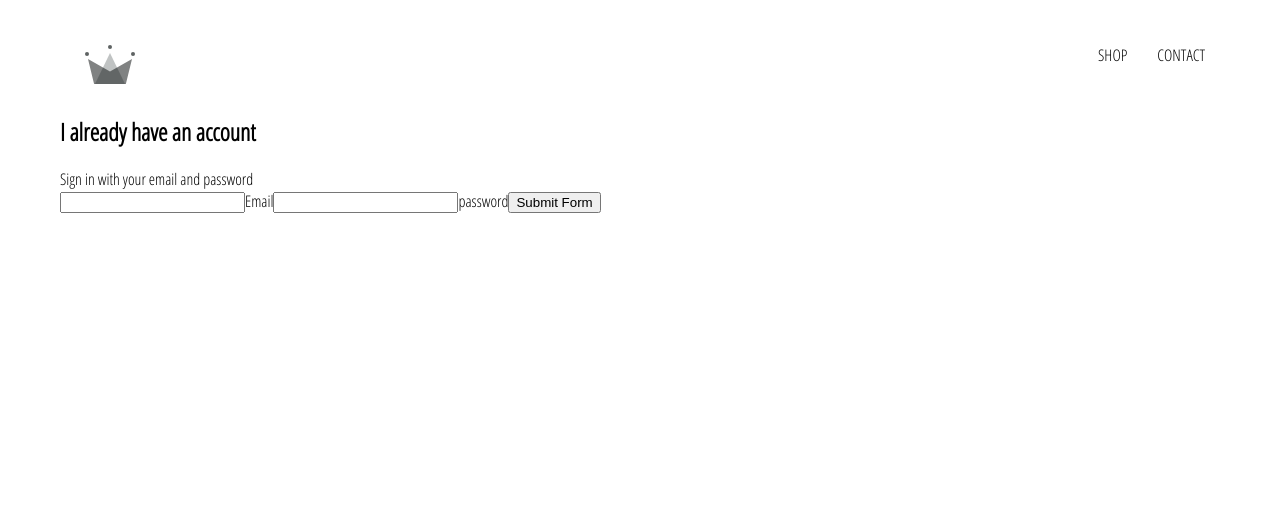
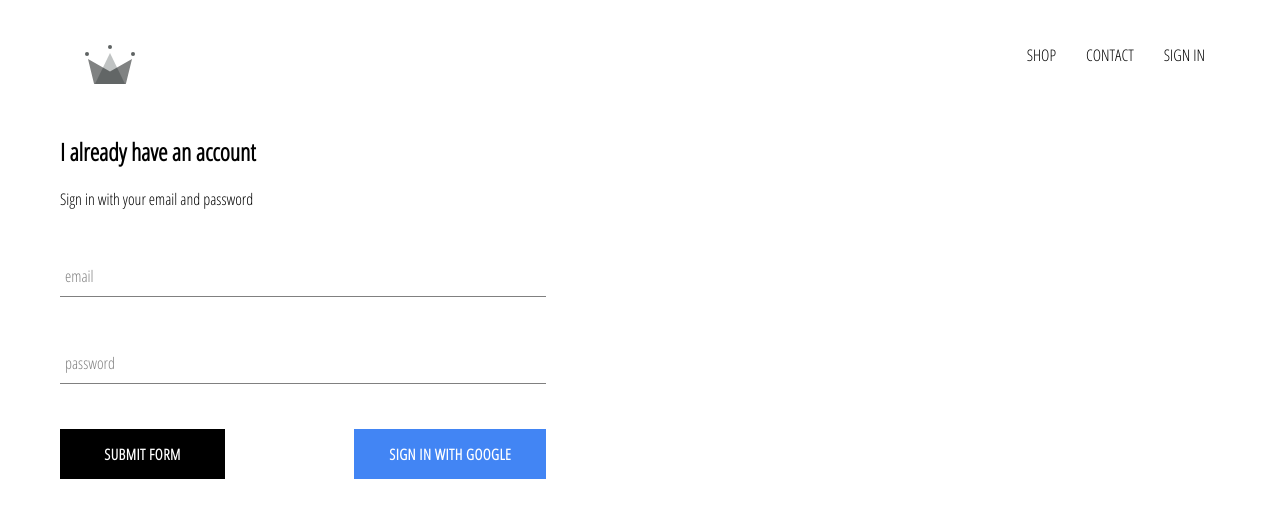
Before and after one commit to Hchaichi94/clothing-store, a React (Create React App) app: page /signin in a window 1280 px wide. Shown: the top 518 px of the page. Built offline with nearby package versions, Linux system fonts and the light colour scheme; no server answers.

Commit message:
add firebase

```diff
--- a/package.json
+++ b/package.json
@@ -6,6 +6,7 @@
     "@testing-library/jest-dom": "^4.2.4",
     "@testing-library/react": "^9.3.2",
     "@testing-library/user-event": "^7.1.2",
+    "firebase": "^7.12.0",
     "node-sass": "^4.13.1",
     "react": "^16.13.0",
     "react-dom": "^16.13.0",
--- a/src/App.css
+++ b/src/App.css
@@ -2,7 +2,11 @@
   font-family: "Open Sans Condensed";
   padding: 20px 60px;
 }
-a{
+a {
   text-decoration: none;
   color: black;
 }
+
+* {
+  box-sizing: border-box;
+}
--- a/src/App.js
+++ b/src/App.js
@@ -5,11 +5,34 @@
 import { Switch, Route } from 'react-router-dom'
 import Header from './components/header/header.component'
 import SignInAndSignUpPage from './pages/sign-in-sign-up/sign-in-sign-up.component'
+import { auth } from './firebase/firebase.utlis'
 
-function App() {
+class App extends React.Component {
+  constructor() {
+    super();
+    this.state = {
+      currentUser: null
+    }
+  }
+  unsubscribeFromAuth = null;
+
+  componentDidMount() {
+    this.unsubscribeFromAuth = auth.onAuthStateChanged(user => {
+      this.setState({ currentUser: user })
+      console.log(user)
+
+    })
+  }
+
+
+  componentWillUnmount() {
+    this.unsubscribeFromAuth();
+  }
+  render() {
+
     return (
       <div>
-      <Header />
+        <Header currentUser={this.state.currentUser} />
         <Switch>
           <Route exact path='/' component={HomePage} />
           <Route exact path='/shop' component={ShopPage} />
@@ -20,4 +43,7 @@
     );
   }
 
+
+}
+
 export default App;
--- /dev/null
+++ b/src/components/custom-button/custom-button.component.jsx
@@ -0,0 +1,13 @@
+import React from "react";
+import "./custom-button.styles.scss";
+
+const CustomButton = ({ children, isGoogleSignIn, ...otherProps }) => (
+  <button
+    className={`${isGoogleSignIn ? "google-sign-in" : ""} custom-button`}
+    {...otherProps}
+  >
+    {children}
+  </button>
+);
+
+export default CustomButton;
--- /dev/null
+++ b/src/components/custom-button/custom-button.styles.scss
@@ -0,0 +1,31 @@
+.custom-button {
+  min-width: 165px;
+  width: auto;
+  height: 50px;
+  letter-spacing: 0.5px;
+  line-height: 50px;
+  padding: 0 35px 0 35px;
+  font-size: 15px;
+  background-color: black;
+  color: white;
+  text-transform: uppercase;
+  font-family: "Open Sans Condensed";
+  font-weight: bolder;
+  border: none;
+  cursor: pointer;
+
+  &:hover {
+    background-color: white;
+    color: black;
+    border: 1px solid black;
+  }
+
+  &.google-sign-in {
+    background-color: #4285f4;
+    color: white;
+    &:hover {
+      background-color: #357ae8;
+      border: none;
+    }
+  }
+}
--- /dev/null
+++ b/src/components/form-input/form-input.component.jsx
@@ -0,0 +1,17 @@
+import React from "react";
+import "./form-input.styles.scss";
+
+const FormInput = ({ handleChange, label, ...otherProps }) => (
+  <div className="group">
+    <input className="form-input" onChange={handleChange} {...otherProps} />
+    {label ? (
+      <label
+        className={`${otherProps.value.lenght ? "shrink" : ""}form-input-label`}
+      >
+        {label}
+      </label>
+    ) : null}
+  </div>
+);
+
+export default FormInput;
--- /dev/null
+++ b/src/components/form-input/form-input.styles.scss
@@ -0,0 +1,54 @@
+$sub-color: grey;
+$main-color: black;
+
+@mixin shrinkLabel {
+  top: -14px;
+  font-size: 12px;
+  color: $main-color;
+}
+
+.group {
+  position: relative;
+  margin: 45px 0;
+
+  .form-input {
+    background: none;
+    background-color: white;
+    color: $sub-color;
+    font-size: 18px;
+    padding: 10px 10px 10px 5px;
+    display: block;
+    width: 100%;
+    border: none;
+    border-radius: 0;
+    border-bottom: 1px solid $sub-color;
+    margin: 25px 0;
+
+    &:focus {
+      outline: none;
+    }
+
+    &:focus ~ .form-input-label {
+      @include shrinkLabel();
+    }
+  }
+
+  input[type="password"] {
+    letter-spacing: 0.3em;
+  }
+
+  .form-input-label {
+    color: $sub-color;
+    font-size: 16px;
+    font-weight: normal;
+    position: absolute;
+    pointer-events: none;
+    left: 5px;
+    top: 10px;
+    transition: 300ms ease all;
+
+    &.shrink {
+      @include shrinkLabel();
+    }
+  }
+}
--- a/src/components/header/header.component.jsx
+++ b/src/components/header/header.component.jsx
@@ -2,8 +2,9 @@
 import "./header.styles.scss";
 import { Link } from "react-router-dom";
 import { ReactComponent as Logo } from "../../assets/crown.svg";
+import { auth } from "../../firebase/firebase.utlis";
 
-const Header = () => (
+const Header = ({ currentUser }) => (
   <div className="header">
     <Link className="logo-container" to="/">
       <Logo className="logo" />
@@ -16,6 +17,15 @@
       <Link className="option" to="/shop">
         CONTACT
       </Link>
+      {currentUser ? (
+        <div className="option" onClick={() => auth.signOut()}>
+          SIGN OUT
+        </div>
+      ) : (
+        <Link className="option" to="/signin">
+          SIGN IN
+        </Link>
+      )}
     </div>
   </div>
 );
--- a/src/components/header/header.styles.scss
+++ b/src/components/header/header.styles.scss
@@ -20,6 +20,7 @@
 
     .option {
       padding: 10px 15px;
+      cursor: pointer;
     }
   }
 }
--- a/src/components/sign-in/sign-in.component.jsx
+++ b/src/components/sign-in/sign-in.component.jsx
@@ -1,5 +1,8 @@
 import React from "react";
 import "./sign-in.styles.scss";
+import FormInput from "../form-input/form-input.component";
+import CustomButton from "../custom-button/custom-button.component";
+import { signInWithGoogle } from "../../firebase/firebase.utlis";
 
 class SignIn extends React.Component {
   constructor(props) {
@@ -26,23 +29,29 @@
         <h2>I already have an account</h2>
         <span>Sign in with your email and password</span>
         <form onSubmit={this.handleSubmit}>
-          <input
+          <FormInput
             name="email"
             type="email"
             onChange={this.handleChange}
             value={this.state.email}
+            label="email"
             required
           />
-          <label>Email</label>
-          <input
+          <FormInput
             name="password"
             type="password"
             value={this.state.email}
             onChange={this.handleChange}
+            label="password"
             required
           />
-          <label>password</label>
-          <input type="submit" value="Submit Form" />
+
+          <div className="buttons">
+            <CustomButton type="submit">Submit Form</CustomButton>
+            <CustomButton onClick={signInWithGoogle} isGoogleSignIn>
+              sign in with Google
+            </CustomButton>
+          </div>
         </form>
       </div>
     );
--- a/src/components/sign-in/sign-in.styles.scss
+++ b/src/components/sign-in/sign-in.styles.scss
@@ -0,0 +1,13 @@
+.sign-in {
+  width: 38vw;
+  display: flex;
+  flex-direction: column;
+  .title {
+    margin: 10px 0;
+  }
+}
+
+.buttons {
+  display: flex;
+  justify-content: space-between;
+}
--- /dev/null
+++ b/src/firebase/firebase.utlis.js
@@ -0,0 +1,25 @@
+import firebase from 'firebase/app';
+import 'firebase/firestore';
+import 'firebase/auth'
+
+const config = {
+    apiKey: "AIzaSyA8jX3mzTeTotVyOmoHzFuh2VISvRfRsf4",
+    authDomain: "clothing-store-8f6a1.firebaseapp.com",
+    databaseURL: "https://clothing-store-8f6a1.firebaseio.com",
+    projectId: "clothing-store-8f6a1",
+    storageBucket: "clothing-store-8f6a1.appspot.com",
+    messagingSenderId: "997817256690",
+    appId: "1:997817256690:web:476e1d09dfb04ee8e95e6b",
+    measurementId: "G-S96DJZC277"
+}
+
+firebase.initializeApp(config);
+
+export const auth = firebase.auth();
+export const firestore = firebase.firestore();
+
+const provider = new firebase.auth.GoogleAuthProvider();
+provider.setCustomParameters({ prompt: 'select_account' })
+export const signInWithGoogle = () => auth.signInWithPopup(provider);
+
+export default firebase;
```
Also changed, not shown: 1 other file (tests, documents, lock files or other folders). Lines whose indentation alone changed are shown as unchanged.
